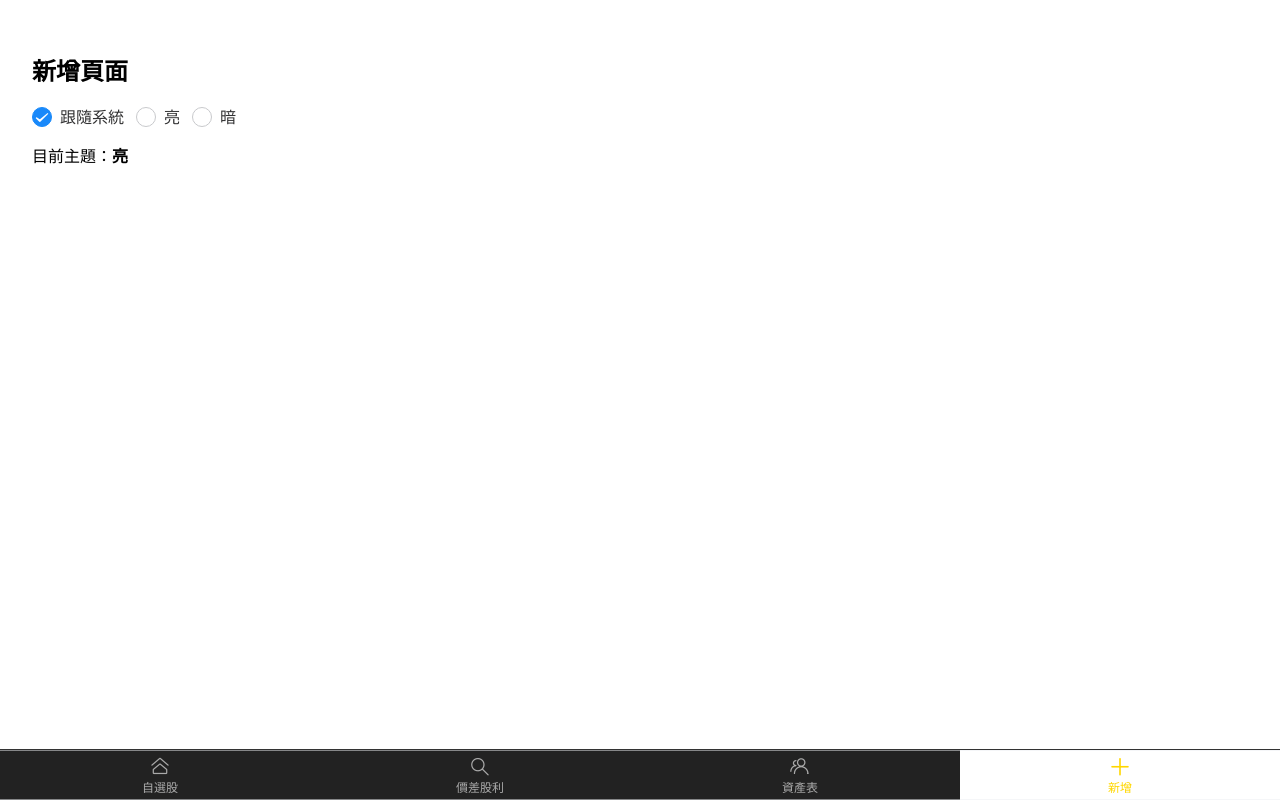
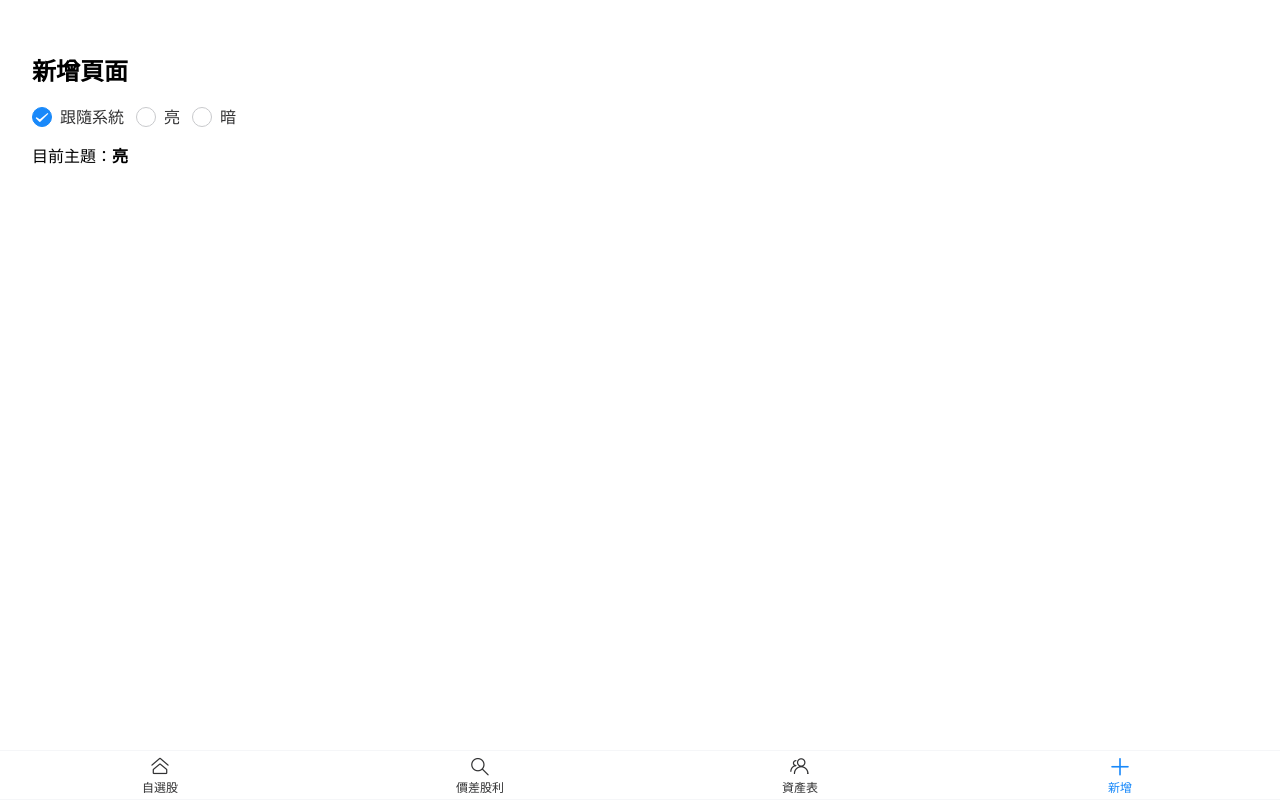
Before and after one commit to 17Kobe/iKDx, a Vue app: page /#/add in a window 1280 px wide. Built offline with nearby package versions, Linux system fonts and the light colour scheme.

Commit message:
✈️  feat(theme): 新增主題切換功能，包含亮暗主題樣式及相關設定

```diff
--- a/package.json
+++ b/package.json
@@ -26,6 +26,7 @@
     "eslint-plugin-prettier": "^5.5.3",
     "eslint-plugin-vue": "^10.3.0",
     "prettier": "^3.6.2",
+    "sass": "^1.89.2",
     "vite": "^7.0.6"
   }
 }
--- a/src/App.vue
+++ b/src/App.vue
@@ -1,4 +1,5 @@
 <template>
+    <div :class="{ dark: isDark }" style="min-height: 100vh">
         <router-view />
         <Tabbar v-model="active" @change="onTabChange">
             <TabbarItem icon="home-o">自選股</TabbarItem>
@@ -6,6 +7,7 @@
             <TabbarItem icon="friends-o">資產表</TabbarItem>
             <TabbarItem icon="plus">新增</TabbarItem>
         </Tabbar>
+    </div>
 </template>
 
 <script setup>
@@ -20,17 +22,8 @@
 
     const tabRoutes = ['/', '/dividend', '/asset', '/add'];
 
-    // 亮暗主題自動切換
     const isDark = usePreferredDark();
-    watch(
-        isDark,
-        val => {
-            document.body.classList.toggle('dark', val);
-        },
-        { immediate: true }
-    );
 
-    // 根據路由自動切換 active tab
     watch(
         () => route.path,
         val => {
@@ -44,46 +37,3 @@
         router.push(tabRoutes[idx]);
     }
 </script>
-
-<style scoped>
-    html,
-    body,
-    #app {
-        height: 100%;
-        margin: 0;
-        padding: 0;
-    }
-    body.dark {
-        background: #18181c;
-        color: #f6f6f6;
-    }
-    .van-tabbar {
-        position: fixed;
-        left: 0;
-        right: 0;
-        bottom: 0;
-    }
-    .van-tabbar {
-        background: #222 !important;
-        border-top: 1px solid #333 !important;
-    }
-    .van-tabbar-item {
-        color: #aaa !important;
-    }
-    .van-tabbar-item--active {
-        color: #ffd700 !important;
-    }
-    body.dark .van-tabbar-item {
-        background: #222 !important;
-        color: #aaa !important;
-    }
-    body.dark .van-tabbar-item--active {
-        color: #ffd700 !important;
-    }
-    body.dark .van-radio-group {
-        background: #222 !important;
-    }
-    body.dark .van-radio {
-        color: #ffd700 !important;
-    }
-</style>
--- a/src/main.js
+++ b/src/main.js
@@ -3,6 +3,7 @@ import App from './App.vue';
 import 'vant/lib/index.css';
 import { createPinia } from 'pinia';
 import router from './router';
+import '@/styles/main.scss';
 
 const app = createApp(App);
 app.use(createPinia());
--- /dev/null
+++ b/src/styles/main.scss
@@ -0,0 +1,7 @@
+@use './theme-light.scss' as *;
+@use './theme-dark.scss' as *;
+
+body {
+    background-color: var(--bg-color);
+    color: var(--text-color);
+}
--- /dev/null
+++ b/src/styles/theme-dark.scss
@@ -0,0 +1,5 @@
+.dark {
+  --bg-color: #121212;
+  --text-color: #ffffff;
+  /* 你可以加更多變數 */
+}
--- /dev/null
+++ b/src/styles/theme-light.scss
@@ -0,0 +1,5 @@
+:root {
+  --bg-color: #ffffff;
+  --text-color: #000000;
+  /* 你可以加更多變數 */
+}
--- a/vite.config.js
+++ b/vite.config.js
@@ -1,5 +1,6 @@
-import { defineConfig } from "vite";
-import vue from "@vitejs/plugin-vue";
+import { defineConfig } from 'vite';
+import vue from '@vitejs/plugin-vue';
+import path from 'path';
 
 const host = process.env.TAURI_DEV_HOST;
 
@@ -7,6 +8,11 @@ const host = process.env.TAURI_DEV_HOST;
 export default defineConfig(async () => ({
     plugins: [vue()],
     base: process.env.NODE_ENV === 'production' ? '/iKDx/' : '/',
+    resolve: {
+        alias: {
+            '@': path.resolve(__dirname, 'src'),
+        },
+    },
 
     // Vite options tailored for Tauri development and only applied in `tauri dev` or `tauri build`
     //
@@ -19,14 +25,14 @@ export default defineConfig(async () => ({
         host: host || false,
         hmr: host
             ? {
-          protocol: "ws",
+                  protocol: 'ws',
                   host,
                   port: 1421,
               }
             : undefined,
         watch: {
             // 3. tell vite to ignore watching `src-tauri`
-      ignored: ["**/src-tauri/**"],
+            ignored: ['**/src-tauri/**'],
         },
     },
 }));
```
Also changed, not shown: src/stores/theme.js (+18 -14 lines), 2 other files (tests, documents, lock files or other folders). Lines whose indentation alone changed are shown as unchanged.
